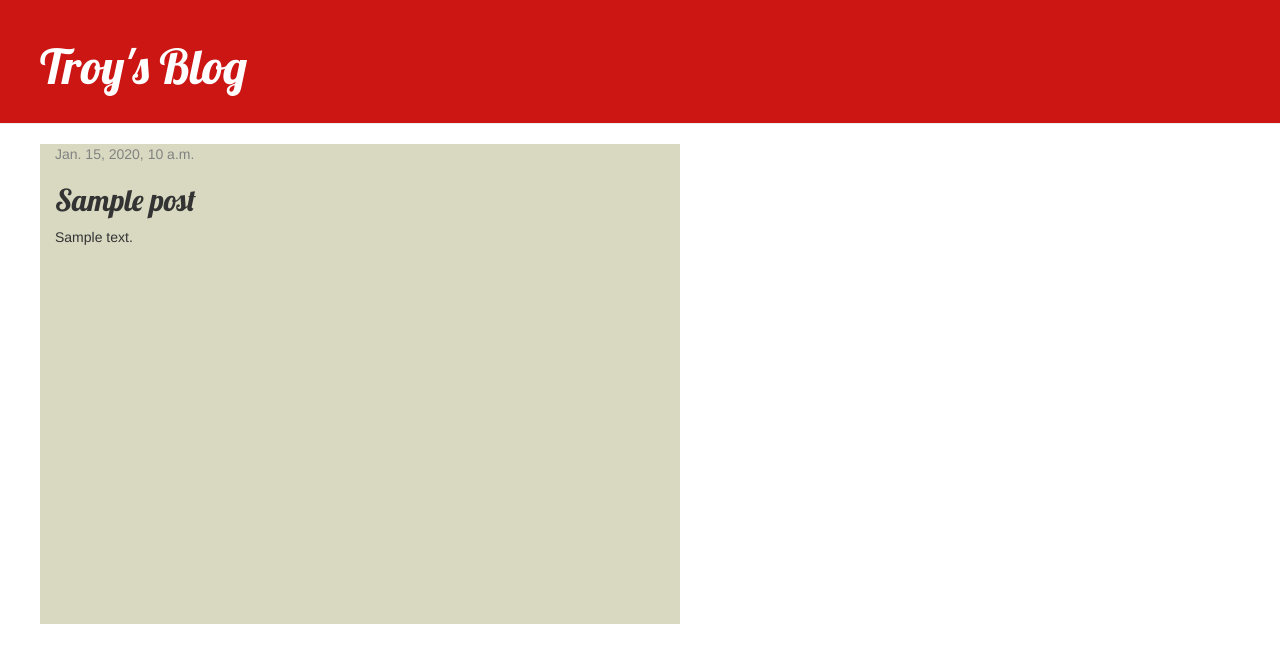
After one commit to Fizzik7/djangoproject, a Django app: template blog/templates/blog/post_detail.html in a window 1280 px wide. The commit adds this page. Shown: the top 663 px of the page. Run offline with Django 3.2, Linux system fonts and the light colour scheme; the template is opened without the code that fills it: most values are stand-ins (such as "Sample title", 1, 10 or a date in 2020); some libraries are stand-ins or nearby versions.

Commit message:
added templates and views

```diff
--- /dev/null
+++ b/blog/static/css/blog.css
@@ -0,0 +1,49 @@
+.page-header {
+    background-color: #CC1614;
+    margin-top: 0px;
+    padding: 20px 20px 20px 40px;
+}
+
+.page-header h1, .page-header a, .page-header h1 a:visited, .page-header h1 a:active  {
+    color: #FFFFFF ;
+    font-size: 36pt;
+    font-family: 'Lobster';
+}
+
+.content {
+    margin-left: 40px;
+    background-color: #d9d9c2;
+    width: 640px;
+    height: 480px;
+}
+
+h1, h2, h3, h4{
+    font-family: "Lobster", cursive;
+}
+
+.date {
+    color: #828282;
+}
+
+.save {
+    float: right;
+}
+
+.post-form textarea, .post-form input {
+    width: 100%;
+}
+
+.top-menu, .top-menu:hover, .top-menu:visited {
+    color: #ffffff;
+    float: right;
+    font-size: 26pt;
+    margin-right: 20px;
+}
+
+.post {
+    margin-bottom: 70px;
+}
+
+.post h2 a, .post h2 a:visited {
+    color: #000000;
+}
--- /dev/null
+++ b/blog/templates/blog/base.html
@@ -0,0 +1,28 @@
+{% load staticfiles %}
+<!DOCTYPE html>
+<html>
+<link rel="stylesheet" href="//maxcdn.bootstrapcdn.com/bootstrap/3.2.0/css/bootstrap.min.css">
+
+<link rel="stylesheet" href="//maxcdn.bootstrapcdn.com/bootstrap/3.2.0/css/bootstrap-theme.min.css">
+
+<link href="//fonts.googleapis.com/css?family=Lobster&subset=latin,latin-ext" rel="stylesheet" type="text/css">
+
+<link rel="stylesheet" href="{% static 'css/blog.css' %}"
+
+<head>
+    <title>Troy's Blog</title>
+</head>
+<body>
+    <div class="page-header">
+        <h1><a href="/">Troy's Blog</a></h1>
+    </div>
+    <div class="content container">
+        <div class="row">
+            <div class="col-md-8">
+            {% block content %}
+            {% endblock %}
+            </div>
+        </div>
+    </div>
+</body>
+</html>
--- /dev/null
+++ b/blog/templates/blog/post_detail.html
@@ -0,0 +1,13 @@
+{% extends 'blog/base.html' %}
+
+{% block content %}
+    <div class="post">
+        {% if post.published_date %}
+            <div class="date">
+                {{ post.published_date }}
+            </div>
+        {% endif %}
+    <h2>{{ post.title }}</h2>
+    <p>{{ post.text|linebreaksbr }}</p>
+    </div>
+{% endblock %}
--- a/blog/urls.py
+++ b/blog/urls.py
@@ -3,5 +3,6 @@ from . import views
 
 
 urlpatterns = [
-    url(r'^$', views.post_list, name='post_list')
+    url(r'^$', views.post_list, name='post_list'),
+    url(r'^post/(?P<pk>\d+)/$', views.post_detail, name='post_detail')
 ]
```
Also changed, not shown: blog/templates/blog/post_list.html (+10 -16 lines), blog/views.py (+6 -1 lines).
